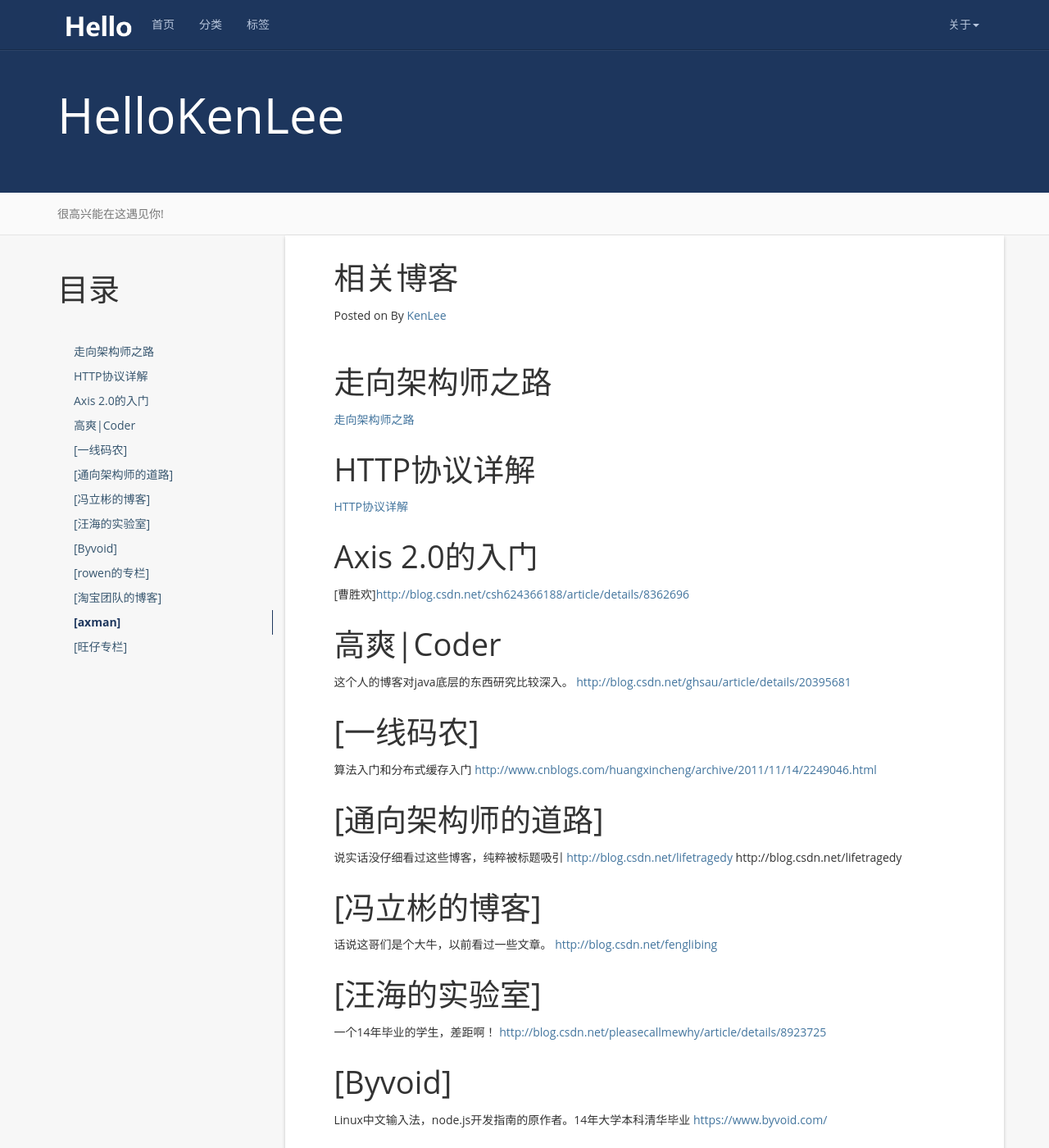
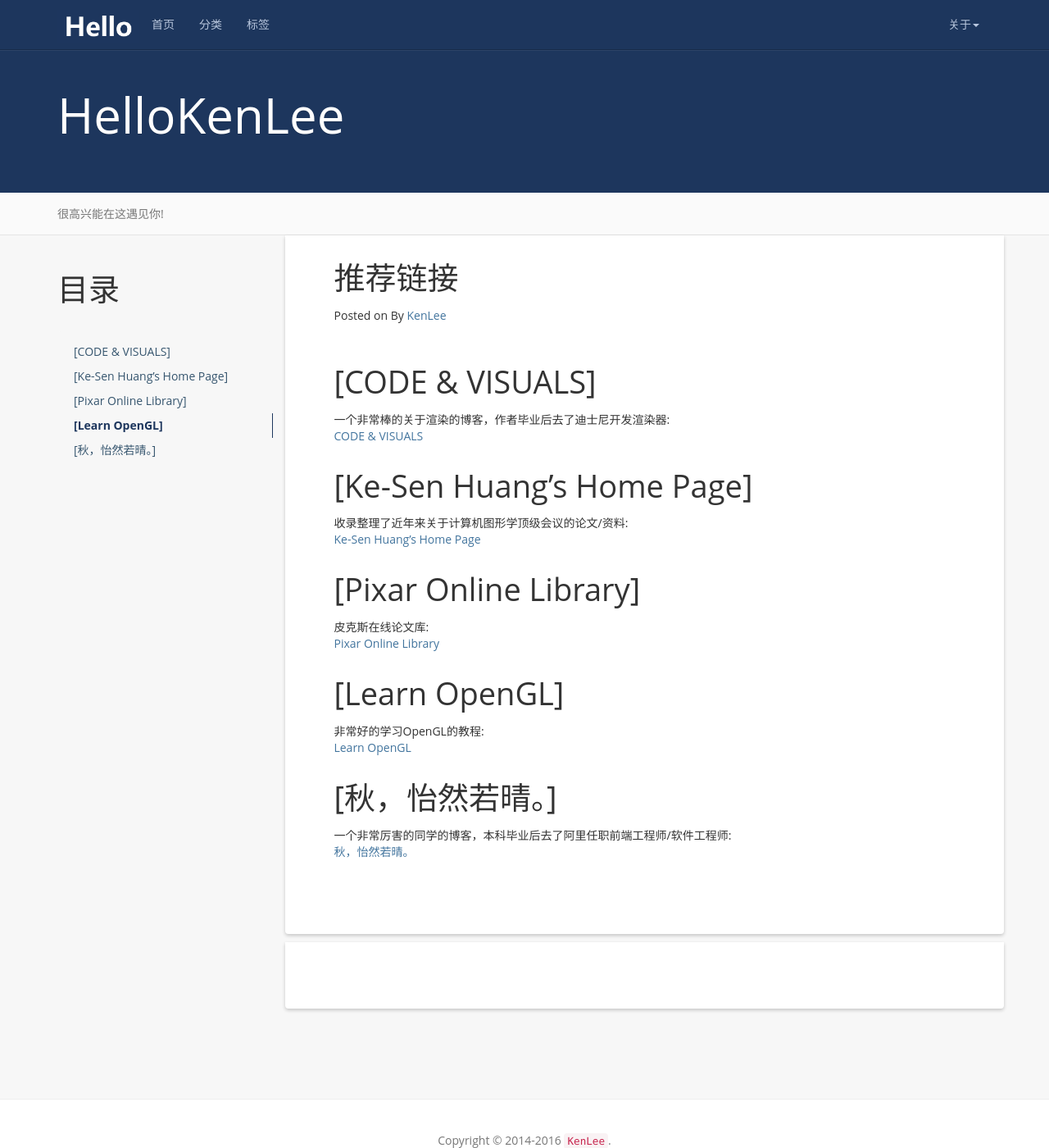
Before and after one commit to hellokenlee/hellokenlee.github.io, a Jekyll site: the page built from reference.md, in a window 1280 px wide and 1400 px high. Shown: the whole window at 82% size. Built offline with Jekyll 4.4.1, drawn with Linux system fonts in a browser that asks for light colours; comment, search, counter and statistics services are not loaded; some of the changed text lies outside the part shown.

Commit message:
update links

```diff
--- a/reference.md
+++ b/reference.md
@@ -1,6 +1,6 @@
 ---
 layout: post
-title: 相关博客
+title: 推荐链接
 permalink: /reference/
 ---
 
@@ -8,65 +8,27 @@ permalink: /reference/
 {:toc}
 
 
-走向架构师之路
+[CODE & VISUALS]
 =====================
-[走向架构师之路](http://blog.csdn.net/cutesource/article/details/4901506)
+一个非常棒的关于渲染的博客，作者毕业后去了迪士尼开发渲染器:
+[CODE & VISUALS](http://blog.yiningkarlli.com/archive.html)
 
-HTTP协议详解
+[Ke-Sen Huang's Home Page]
 =====================
-[HTTP协议详解](http://www.jmarshall.com/easy/http/)
+收录整理了近年来关于计算机图形学顶级会议的论文/资料:
+[Ke-Sen Huang's Home Page](http://kesen.realtimerendering.com/)
 
-Axis 2.0的入门
+[Pixar Online Library]
 =====================
-[曹胜欢][http://blog.csdn.net/csh624366188/article/details/8362696](http://blog.csdn.net/csh624366188/article/details/8362696)
+皮克斯在线论文库:
+[Pixar Online Library](http://graphics.pixar.com/library/)
 
-高爽|Coder
+[Learn OpenGL]
 =====================
-这个人的博客对java底层的东西研究比较深入。
-[http://blog.csdn.net/ghsau/article/details/20395681](http://blog.csdn.net/ghsau/article/details/20395681)
+非常好的学习OpenGL的教程:
+[Learn OpenGL](http://www.learnopengl.com/)
 
-[一线码农]
+[秋，怡然若晴。]
 =====================
-算法入门和分布式缓存入门
-[http://www.cnblogs.com/huangxincheng/archive/2011/11/14/2249046.html](http://www.cnblogs.com/huangxincheng/archive/2011/11/14/2249046.html)
-
-[通向架构师的道路]
-=====================
-说实话没仔细看过这些博客，纯粹被标题吸引
-[http://blog.csdn.net/lifetragedy](http://blog.csdn.net/lifetragedy)
-http://blog.csdn.net/lifetragedy
-
-[冯立彬的博客]
-=====================
-话说这哥们是个大牛，以前看过一些文章。
-[http://blog.csdn.net/fenglibing](http://blog.csdn.net/fenglibing)
-
-[汪海的实验室]
-=====================
-一个14年毕业的学生，差距啊！
-[http://blog.csdn.net/pleasecallmewhy/article/details/8923725](http://blog.csdn.net/pleasecallmewhy/article/details/8923725)
-
-[Byvoid]
-=====================
-Linux中文输入法，node.js开发指南的原作者。14年大学本科清华毕业
-[https://www.byvoid.com/](https://www.byvoid.com/)
-
-[rowen的专栏]
-=====================
-数据挖掘的基础入门
-[http://blog.csdn.net/luowen3405/article/details/6331763](http://blog.csdn.net/luowen3405/article/details/6331763)
-
-[淘宝团队的博客]
-=====================
-淘宝团队的积累
-[http://www.searchtb.com/](http://www.searchtb.com/)
-
-[axman]
-=====================
-多线程相关写的比较好
-[http://blog.csdn.net/axman/article/category/894625](http://blog.csdn.net/axman/article/category/894625)
-
-[旺仔专栏]
-=====================
-Windows下FFmpeg快速入门
-[http://blog.csdn.net/hemingwang0902/article/details/4382429](http://blog.csdn.net/hemingwang0902/article/details/4382429)
+一个非常厉害的同学的博客，本科毕业后去了阿里任职前端工程师/软件工程师:
+[秋，怡然若晴。](http://joyeecheung.cnblogs.com/)
```
Also changed, not shown: _posts/template.md (added, +10 -0 lines), 2 other files.
